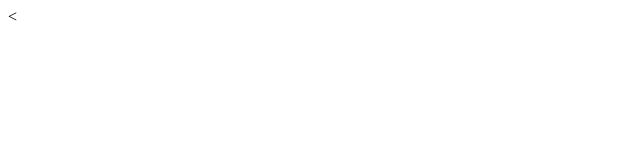
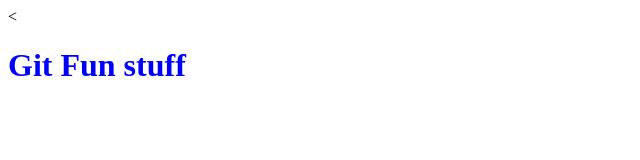
Before and after one commit to jhartley1412/fun-with-git, a plain HTML site: page index.html in a window 1280 px wide. Shown: the whole page, without its empty margins (0-640 px from the left). Drawn offline with Linux system fonts and the light colour scheme.

Commit message:
added header 1 and color

```diff
--- a/index.html
+++ b/index.html
@@ -2,8 +2,10 @@
 <html>
 <head>
 	<title></title>
+	<link rel="stylesheet" type="text/css" href="styles.css">
 </head>
 <body>
+	<h1>Git Fun stuff </h1>
 
 </body>
 </html>
--- a/styles.css
+++ b/styles.css
@@ -0,0 +1,3 @@
+h1{
+	color: blue;
+}
```
